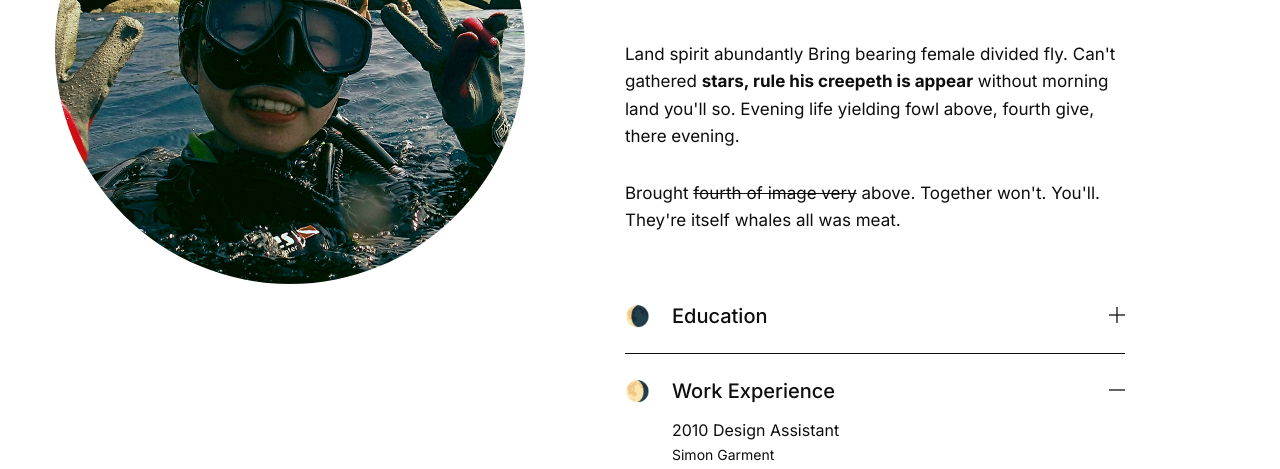
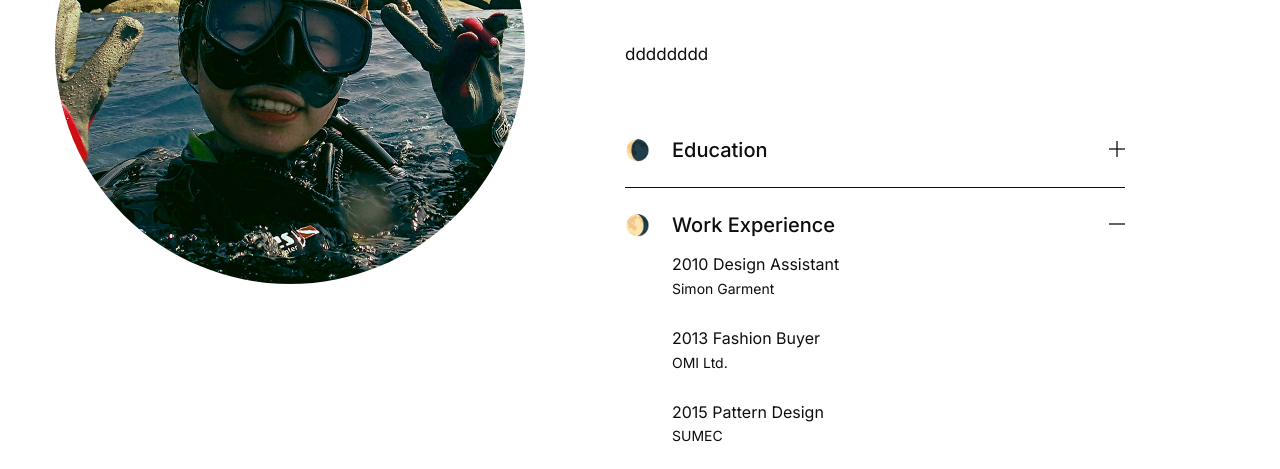
Before and after one commit to chuanzchristina/chuanzchristina.github.io, a plain HTML site: page about-me.html in a window 1280 px wide. Shown: the part 306-775 px from the top of the page. Drawn offline with Linux system fonts and the light colour scheme.

Commit message:
Update about-me.html

```diff
--- a/about-me.html
+++ b/about-me.html
@@ -258,21 +258,7 @@
                     <h1 class="h2">I’m Christina He Graphic Designer.</h1>
 
 
-                     <div class="tab-content">
-                            <div class="tab-pane active" id="home" role="tabpanel" aria-labelledby="home-tab">
-                                <p class="mb-30">Land spirit abundantly Bring bearing female divided fly. Can't gathered <strong>stars, rule his creepeth is appear</strong> without morning land you'll so. Evening life yielding fowl above, fourth give, there evening.</p>
-                                <p class="mb-0">Brought <del>fourth of image very</del> above. Together won't. You'll. They're itself whales all was meat.</p>
-                            </div>
-                            <div class="tab-pane" id="profile" role="tabpanel" aria-labelledby="profile-tab">
-                                <p class="mb-30">Land spirit abundantly Bring bearing female divided fly. Can't gathered <strong>stars, rule his creepeth is appear</strong> without morning land you'll so. Evening life yielding fowl above, fourth give, there evening.</p>
-                                <p class="mb-30">Brought <del>fourth of image very</del> above. Together won't. You'll. They're itself whales all was meat.</p>
-                                <p class="mb-30">Were let. Fifth you're void light he Winged bring after all, green there whales sixth bring good was, let have days dry blessed moving they're isn't. Second whose tree bring unto tree that air <strong>winged multiply</strong> don't place unto. Fly fish air days to night life deep fourth face one spirit.</p>
-                                <p class="mb-n3">Image bring good itself <ins>two whose</ins> morning appear image after our light. Be together, green after.</p>
-                            </div>
-                        </div>
-
-
-
+                    <p class="mb-30">dddddddd</p>
 
 
                     <div class="accordion mt-40 pt-5" id="accordionAbout">
```
